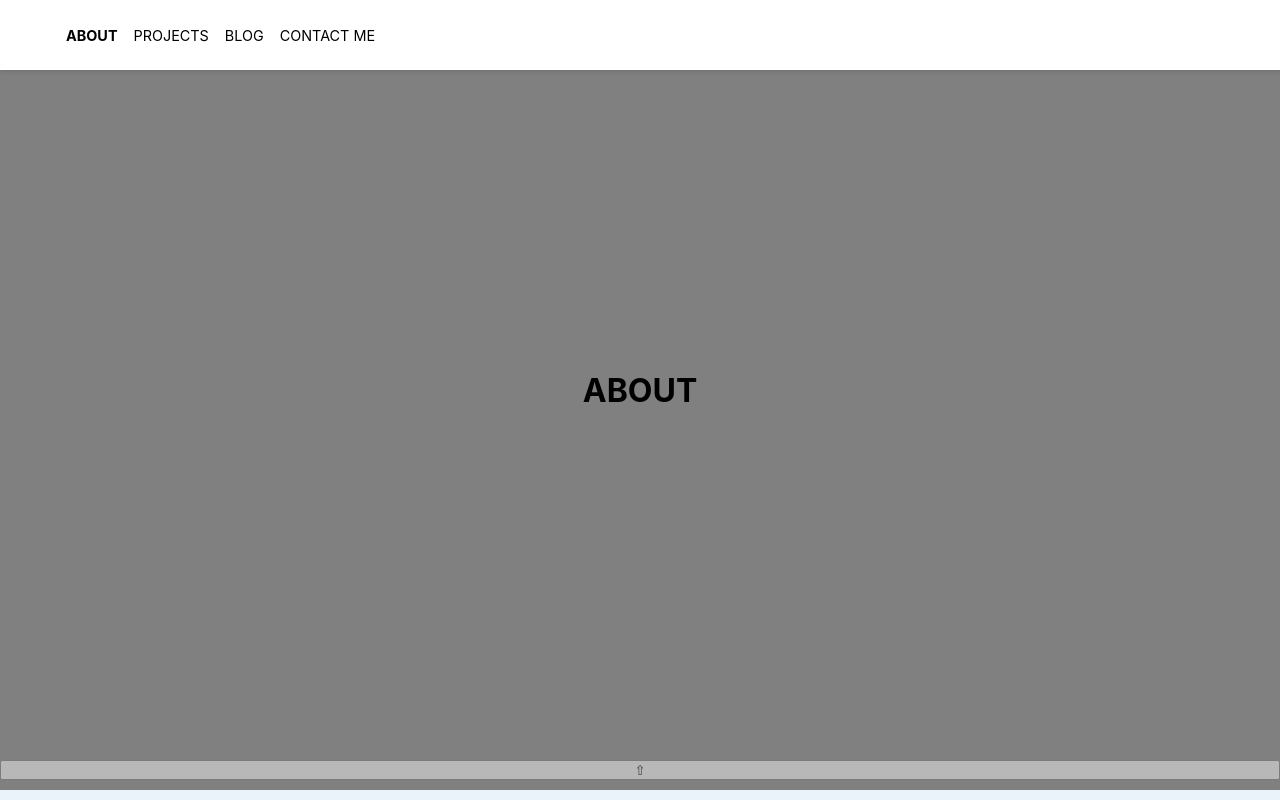
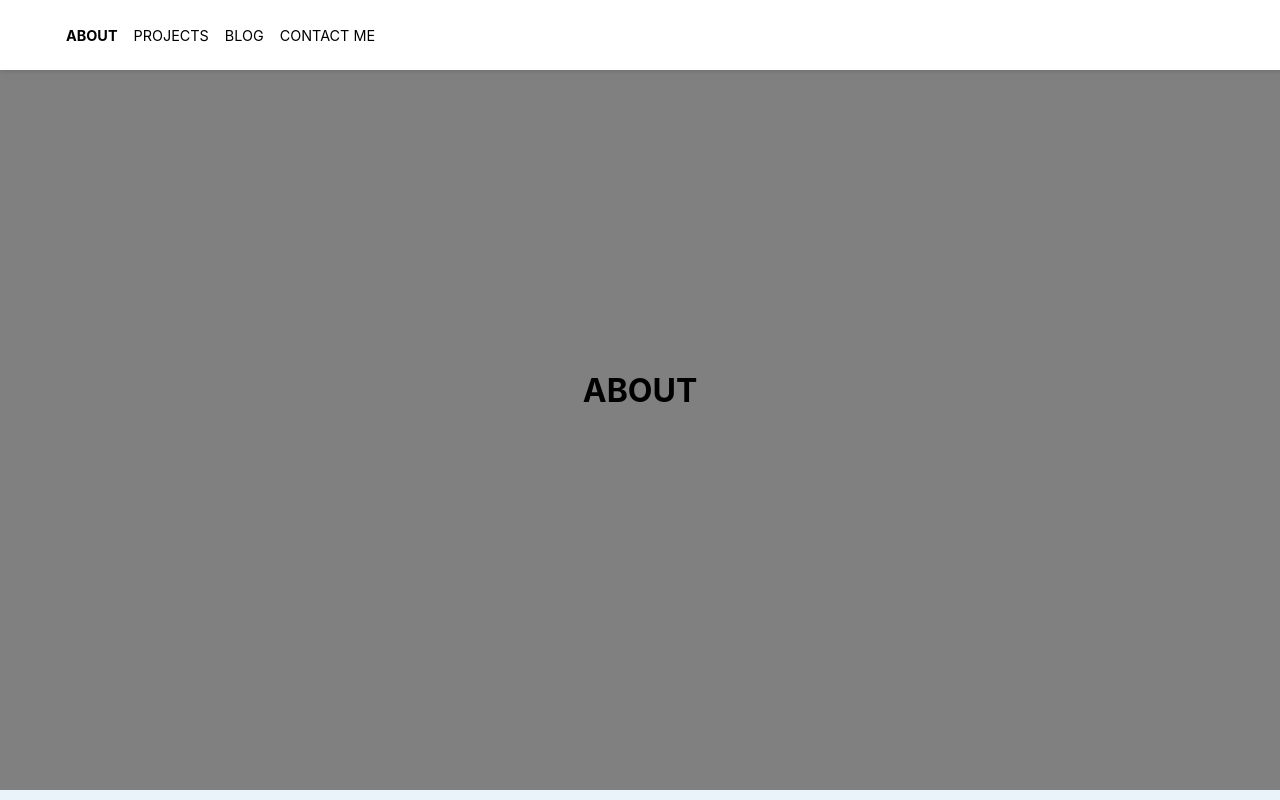
Before and after one commit to sparklingwaterlemon/Portfolio, a React (Create React App) app: page / in a window 1280 px wide. Shown: the top 800 px of the page. Built offline with nearby package versions, Linux system fonts and the light colour scheme.

Commit message:
currently scroll to top does not scroll all the way to top, leaves margin in bottom

```diff
--- a/src/Components/NavBar/NavBar.css
+++ b/src/Components/NavBar/NavBar.css
@@ -3,8 +3,8 @@
     align-items: center;
     position: -webkit-sticky;
     position: sticky;
-    top: -5px;
-    z-index: 2;
+    /* top: -5px; */
+    /* z-index: 2; */
     height: 70px;
     min-height: 70px;
     width: calc(100% - 1.5rem);
--- a/src/Pages/HomePage/App.css
+++ b/src/Pages/HomePage/App.css
@@ -19,30 +19,38 @@ section {
 }
 
 
+.back-to-top {
+  position: fixed;
+  bottom: 30px;
+  right: 30px;
+  width: 50px;
+  height: 50px;
+  border-radius: 50%;
+  border: 1px solid gray;
 
 
+  cursor: pointer;
 
-.back-to-top {
-  position: fixed;
-  width: 100%;
-  bottom: 20px;
-  align-items: center;
-  height: 20px;
-  justify-content: center;
-  z-index: 1000;
-  cursor: pointer;
-  animation: fadeIn 0.3s;
+  opacity: 0.5;
   transition: opacity 0.4s;
-  opacity: 0.5;
+
+  /* z-index: 1000; */
+  /* animation: fadeIn 0.3s; */
+  /* align-items: center; */
+  /* justify-content: center; */
+
 }
+
 .back-to-top:hover {
   opacity: 1;
 }
-@keyframes fadeIn {
+
+
+/* @keyframes fadeIn {
   0% {
     opacity: 0;
   }
   100% {
     opacity: 0.5;
   }
-}
+} */
--- a/src/Pages/HomePage/App.jsx
+++ b/src/Pages/HomePage/App.jsx
@@ -3,28 +3,35 @@ import NavBar from '../../Components/NavBar/NavBar';
 import { useState, useEffect } from "react";
 
 export default function App() {
-
   const [showScroll, setShowScroll] = useState(false);
 
   const checkScrollTop = () => {
-    if(!showScroll && window.pageYOffset > 400){
+    if(window.pageYOffset > 700){
       setShowScroll(true);
-      console.log("true")
-    } else if (showScroll && window.pageYOffset <= 400) {
+      // console.log("true------", showScroll);
+      // console.log("offset--", window.pageYOffset)
+    }else {
       setShowScroll(false);
-      console.log("false")
+      // console.log("false-----", showScroll);
+      // console.log("offset--", window.pageYOffset)
     }
   }
 
   // is there a memory leak here?
   // look at moon rover project
   useEffect(()=>{
-    window.addEventListener('scroll', checkScrollTop)
-  },[])
+    window.addEventListener("scroll", checkScrollTop);
+    // window.removeEventListener("scroll", checkScrollTop);
+    console.log("dependencey array")
+  })
 
   // This function will scroll the window to the top
-  const scrollTop = () =>{
-    window.scrollTo({top: 0, behavior: 'smooth'});
+  function scrollToTop(){
+    console.log("scrolling.....");
+    window.scrollTo({
+      top: 0,
+      // behavior: 'smooth'
+    })
   };
 
 
@@ -38,11 +45,11 @@ export default function App() {
       <section id="contact">CONTACT ME</section>
     </div>
 
-    {showScroll && (
-    <button onClick={scrollTop} className="back-to-top">
+    {showScroll ?
+    <button onClick={scrollToTop} className="back-to-top">
       <span>&#8679;</span>
-    </button>
-    )}
+      </button> : false
+    }
 
   </>
   );
```
